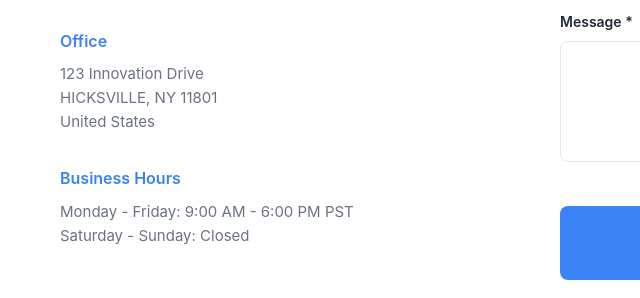
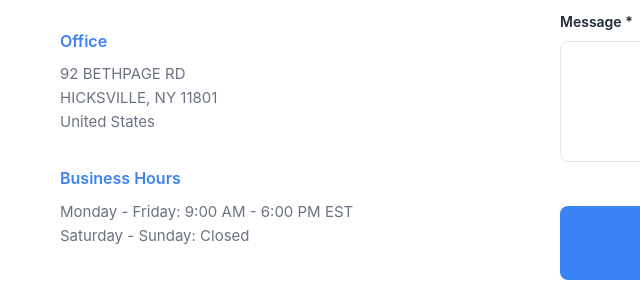
Before and after one commit to travon-cyber/syvilo, a website: page index.html in a window 1280 px wide. Shown: the part 6601-6899 px from the top of the page, 0-640 px from the left. Drawn offline with Linux system fonts and the light colour scheme.

Commit message:
Updated index.html

```diff
--- a/index.html
+++ b/index.html
@@ -365,11 +365,11 @@
                     </div>
                     <div class="info-item">
                         <h4>Office</h4>
-                        <p>123 Innovation Drive<br>HICKSVILLE, NY 11801<br>United States</p>
+                        <p>92 BETHPAGE RD<br>HICKSVILLE, NY 11801<br>United States</p>
                     </div>
                     <div class="info-item">
                         <h4>Business Hours</h4>
-                        <p>Monday - Friday: 9:00 AM - 6:00 PM PST<br>Saturday - Sunday: Closed</p>
+                        <p>Monday - Friday: 9:00 AM - 6:00 PM EST<br>Saturday - Sunday: Closed</p>
                     </div>
                 </div>
 
```
